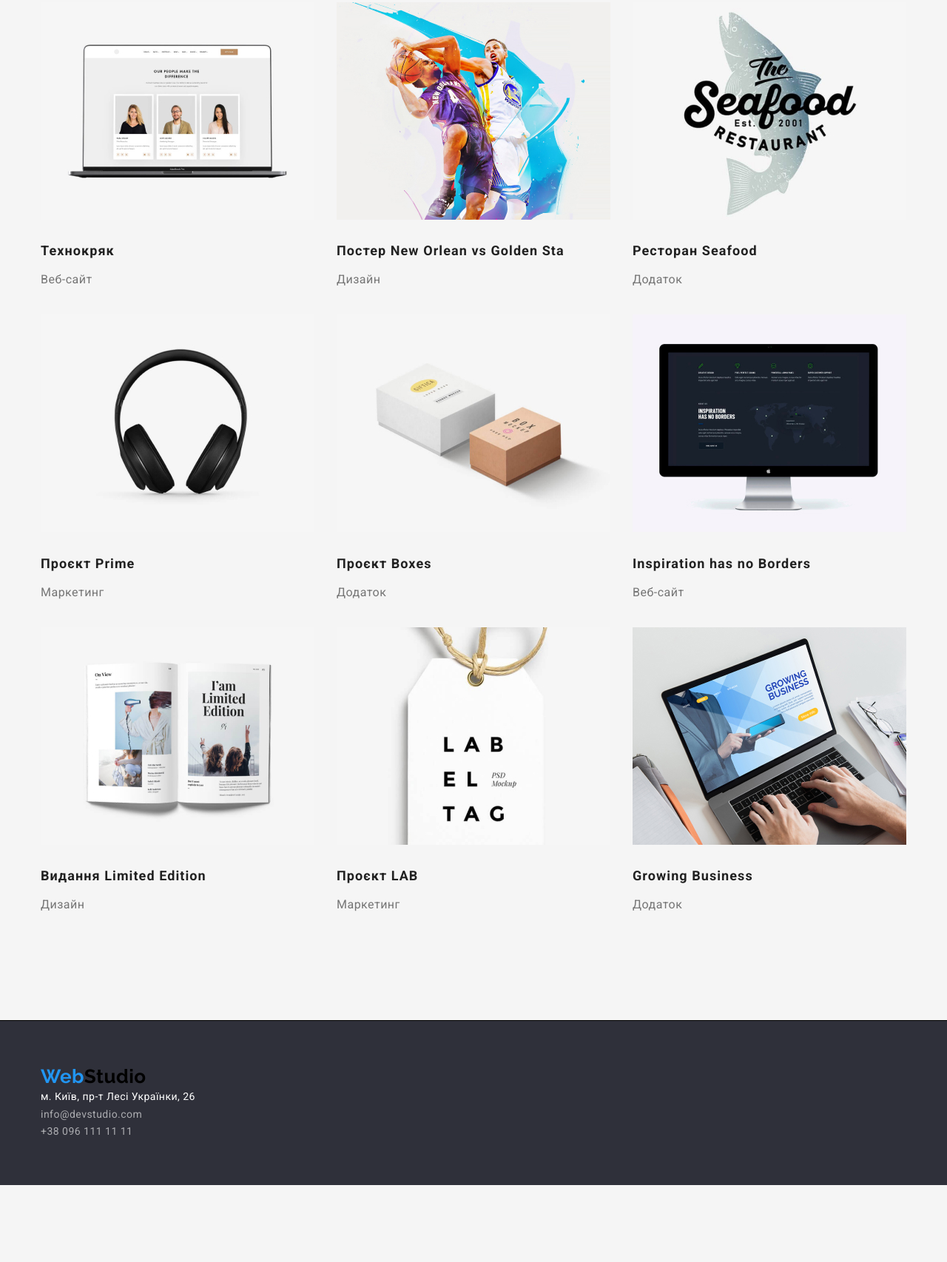
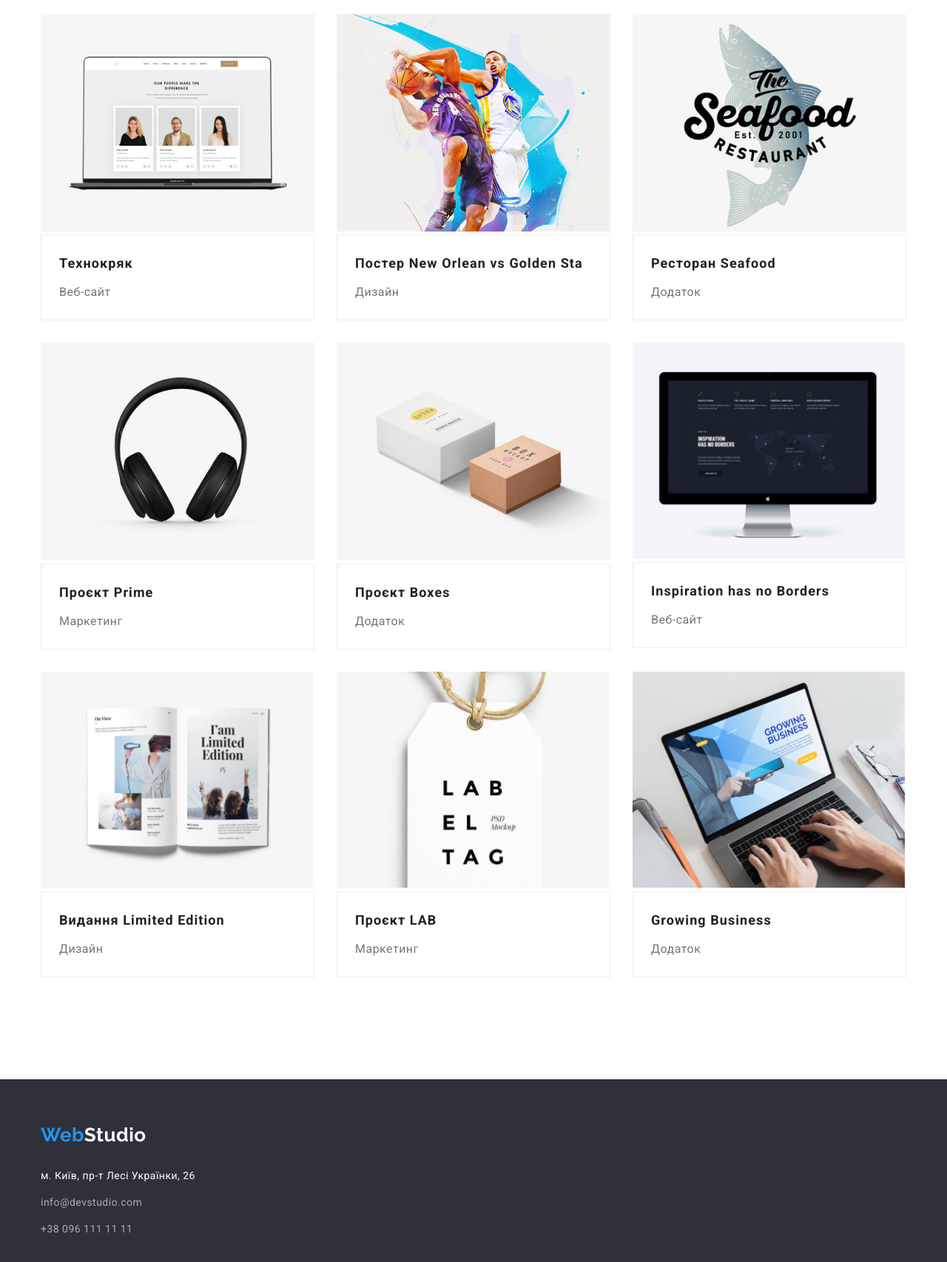
Before and after one commit to Tatyanahod/goit_markup_hw_03, a plain HTML site: page portfolio.html in a window 1280 px wide. Shown: the part 230-1936 px from the top of the page at 74% size. Before the commit the page ends 1832 px from the top, so only its background shows below. Drawn offline with nearby package versions, Linux system fonts and the light colour scheme.

Commit message:
вариант после доработки

```diff
--- a/css/styles.css
+++ b/css/styles.css
@@ -5,6 +5,7 @@
 --white-text-color:#FFFFFF;
 --primary-background-color: #F5F5F5;
 --secondary-background-color: #F5F4FA;
+--border-color: #EEEEEE;
 }
 .page{
 background-color: var(--primary-background-color);
@@ -13,14 +14,16 @@ color: var(--primary-text-color);
 letter-spacing: 0.03em;
 font-weight: 400;
 }
-.conteiner.nav{
-border-bottom: 1px #757575 solid;
+.page.portfolio{
+background-color: var(--white-text-color);
 }
 ul {
 margin: 0;
 padding: 0;
 list-style: none;}
-
+.page-header.port{
+border-bottom: 1px var(--border-color) solid;
+}
 .logo{
 padding-top: 24px;
 padding-bottom: 25px;
@@ -32,6 +35,13 @@ font-size: 26px;
 line-height: 1.2;
 color: #000000;
 }
+.logo.footer{
+margin-right: 0;
+margin-bottom: 28px;
+display: inline-block;
+padding: 0;
+color: #FFFFFF;
+}
 .part-logo{
 color: var(--accent-color);
 }
@@ -42,6 +52,17 @@ width: 1200px;
 padding-left: 15px;
 padding-right: 15px;
 }
+.section {
+padding-top: 94px;
+padding-left: 15px;
+padding-right: 15px;
+}
+.section.baner {
+text-align: center;
+padding: 200px 15px;
+}
+
+
 .conteiner.nav{
 display: flex;
 align-items: center;
@@ -94,9 +115,7 @@ color: var(--accent-color);
 .list-nav .link-current{
 color: var(--accent-color);
 }
-.conteiner.baner{
-text-align: center;
-}
+
 .titel-baner{
 margin-top: 0;
 margin-bottom: 30px;
@@ -107,6 +126,7 @@ line-height: 1.36;
 letter-spacing: 0.06em;
 color: var(--white-text-color);
 text-transform: uppercase;
+
 }
 
 .button {
@@ -127,11 +147,11 @@ border-radius: 6px;
 }
 .list-benefits{
 margin-top: 0;
-padding-bottom: 94px;
 display: flex;
 }
 .list-benefits li{
 margin-right: 30px;
+width: 270px;
 }
 
 .list-benefits li:last-child {
@@ -153,14 +173,15 @@ line-height: 1.7;
 color: var(--dop-text-color);
 }
 
-.section {
-padding-top: 94px;
-padding-bottom: 94px;
-padding-left: 15px;
-padding-right: 15px;
+.section.benefits{
+padding-top: 0;
 }
 .section.team{
 background-color: var(--secondary-background-color);
+padding-bottom: 94px;
+}
+.discription-team{
+
 }
 .titel-team, .titel-activities{
 margin-top: 0;
@@ -171,6 +192,7 @@ text-align: center;
 }
 .list-activities-img{
 display: flex;
+margin-bottom: 82px;
 }
 .list-activities-img li{
 display: block;
@@ -182,6 +204,9 @@ margin-right: 0;
 }
 .list-team {
 display: flex;
+}
+.discription-team{
+padding: 30px 0;
 }
 .list-team li{
     display: block;
@@ -209,10 +234,10 @@ color: var(--dop-text-color);
 .list-buttons{
 display: flex;
 justify-content:center;
+margin-bottom: 50px;
 }
 .list-buttons li {
 margin-right: 8px;
-margin-bottom: 34px;
 }
 
 .list-buttons li:last-child {
@@ -221,7 +246,6 @@ margin-right: 0;
 .port-button{
 margin-top: 0;
 padding: 6px 22px;
-display: inline-block;
 font-family: inherit;
 font-weight: 500;
 font-size: 16px;
@@ -231,7 +255,6 @@ cursor: pointer;
 background-color: var(--secondary-background-color);
 border: none;
 color: var(--primary-text-color);
-min-width: 125px;
 border-radius: 6px;
 }
 .port-button:hover, .port-button:focus{
@@ -244,9 +267,8 @@ font-size: 16px;
 line-height: 1.6;
 text-align: center;
 border: none;
-min-width: 125px;
 }
-.conteiner.works{
+.section.works{
 padding-top: 80px;
 padding-bottom: 108px;
 width: 1200px;
@@ -270,9 +292,13 @@ margin-right: 0;
 .list-portfolioli:nth-last-child(-n+3){
 margin-bottom: 0;
 }
-.list-portfolio img{
-margin-bottom: 20px;
+.port-text{
+padding: 20px 24px;
+margin-top: 0;
+width: 370px;
+border: 1px var(--border-color) solid;
 }
+
 .titel-portfolio{
 margin-bottom: 4px;
 margin-top: 0;
@@ -292,9 +318,14 @@ color: var(--dop-text-color);
 margin-top: 0;
 margin-bottom: 0;
 padding-top: 60px;
+background-color: #2F303A;
 padding-bottom: 60px;
-background-color: #2F303A;
-border-top: 1px #000000 solid;
+}
+.footer li{
+margin-bottom: 12px;
+}
+.footer li:last-child{
+margin-bottom: 0;
 }
 .list-address a{
 font-style: normal;
--- a/portfolio.html
+++ b/portfolio.html
@@ -10,10 +10,11 @@
     <link rel="stylesheet" href="https://cdnjs.cloudflare.com/ajax/libs/modern-normalize/1.1.0/modern-normalize.min.css">
     <link rel="stylesheet" href="./css/styles.css">
 </head>
-<body class="page">
+<body class="page portfolio">
 <!--шапка-->
 
-<header class="page-header">
+<header class="page-header port">
+
     <div class="conteiner nav">
         <a class="logo" href="./index.html"> <span class="part-logo">Web</span>Studio</a>
         <nav class="site-nav">
@@ -31,7 +32,7 @@
     </div>
 </header>
 <main>
-<div class="conteiner works">
+<section class="section works">
     <h1 hidden>Приклади робіт</h1>
     <ul class="list-buttons">
         <li><button type="button" class="port-button">Усі</button></li>
@@ -40,60 +41,80 @@
         <li><button type="button" class="port-button">Дизайн</button></li>
         <li><button type="button" class="port-button">Маркетинг</button></li>
     </ul>
+
     <ul class="list-portfolio">
         <li>
             <img src="./images/port.jpg" width="370" alt="Веб-сайт Технокряк">
+            <div class="port-text">
                 <h2 class="titel-portfolio">Технокряк</h2>
                 <p class="text-portfolio">Веб-сайт</p>
+            </div>
         </li>
         <li>
             <img src="./images/port1.jpg" width="370" alt="Дизайн постеру">
+            <div class="port-text">
             <h2 class="titel-portfolio">Постер New Orlean vs Golden Sta</h2>
             <p class="text-portfolio">Дизайн</p>
+            </div>
         </li>
         <li>
             <img src="./images/port2.jpg" width="370" alt="Додаток для ресторану Seafood">
+            <div class="port-text">
             <h2 class="titel-portfolio">Ресторан Seafood</h2>
             <p class="text-portfolio">Додаток</p>
+            </div>
         </li>
         <li>
             <img src="./images/port3.jpg" width="370" alt="Маркетинг для проєкту Prime">
+            <div class="port-text">
             <h2 class="titel-portfolio">Проєкт Prime</h2>
             <p class="text-portfolio">Маркетинг</p>
+            </div>
         </li>
         <li>
             <img src="./images/port4.jpg" width="370" alt="Додаток для проєкту Boxes">
+            <div class="port-text">
             <h2 class="titel-portfolio">Проєкт Boxes</h2>
             <p class="text-portfolio">Додаток</p>
+            </div>
         </li>
         <li>
-        <img src="./images/port5.jpg" width="370" alt="Веб-сайт Inspiration has no Borders">
+            <img src="./images/port5.jpg" width="368" alt="Веб-сайт Inspiration has no Borders">
+            <div class="port-text">
             <h2 class="titel-portfolio">Inspiration has no Borders</h2>
             <p class="text-portfolio">Веб-сайт</p>
+            </div>
         </li>
         <li>
-        <img src="./images/port6.jpg" width="370" alt="Дизайн для видання Limited Edition">
+            <img src="./images/port6.jpg" width="368" alt="Дизайн для видання Limited Edition">
+            <div class="port-text">
             <h2 class="titel-portfolio">Видання Limited Edition</h2>
             <p class="text-portfolio">Дизайн</p>
+            </div>
         </li>
         <li>
-        <img src="./images/port7.jpg" width="370" alt="Маркетинг для проєкту LAB">
+            <img src="./images/port7.jpg" width="368" alt="Маркетинг для проєкту LAB">
+            <div class="port-text">
             <h2 class="titel-portfolio">Проєкт LAB</h2>
             <p class="text-portfolio">Маркетинг</p>
+            </div>
         </li>
         <li>
-        <img src="./images/port8.jpg" width="370" alt="Додаток для Growing Business">
+            <img src="./images/port8.jpg" width="368" alt="Додаток для Growing Business">
+            <div class="port-text">
             <h2 class="titel-portfolio">Growing Business</h2>
             <p class="text-portfolio">Додаток</p>
+            </div>
         </li>
     </ul>
-</div>
+
+</section>
 
 
 </main>
 <footer class="footer">
     <div class="conteiner">
-        <a class="logo" href=""> <span class="part-logo">Web</span>Studio</a>
+        <a class="logo footer" href=""> <span class="part-logo">Web</span>Studio</a>
         <address>
             <ul class="list-address">
                 <li><a href="https://goo.gl/maps/1TkGLcMhs1NXqYy18" target="_blank" rel="noreferrer noopener nofollow">
```
Also changed, not shown: index.html (+15 -6 lines). Lines whose indentation alone changed are shown as unchanged.
